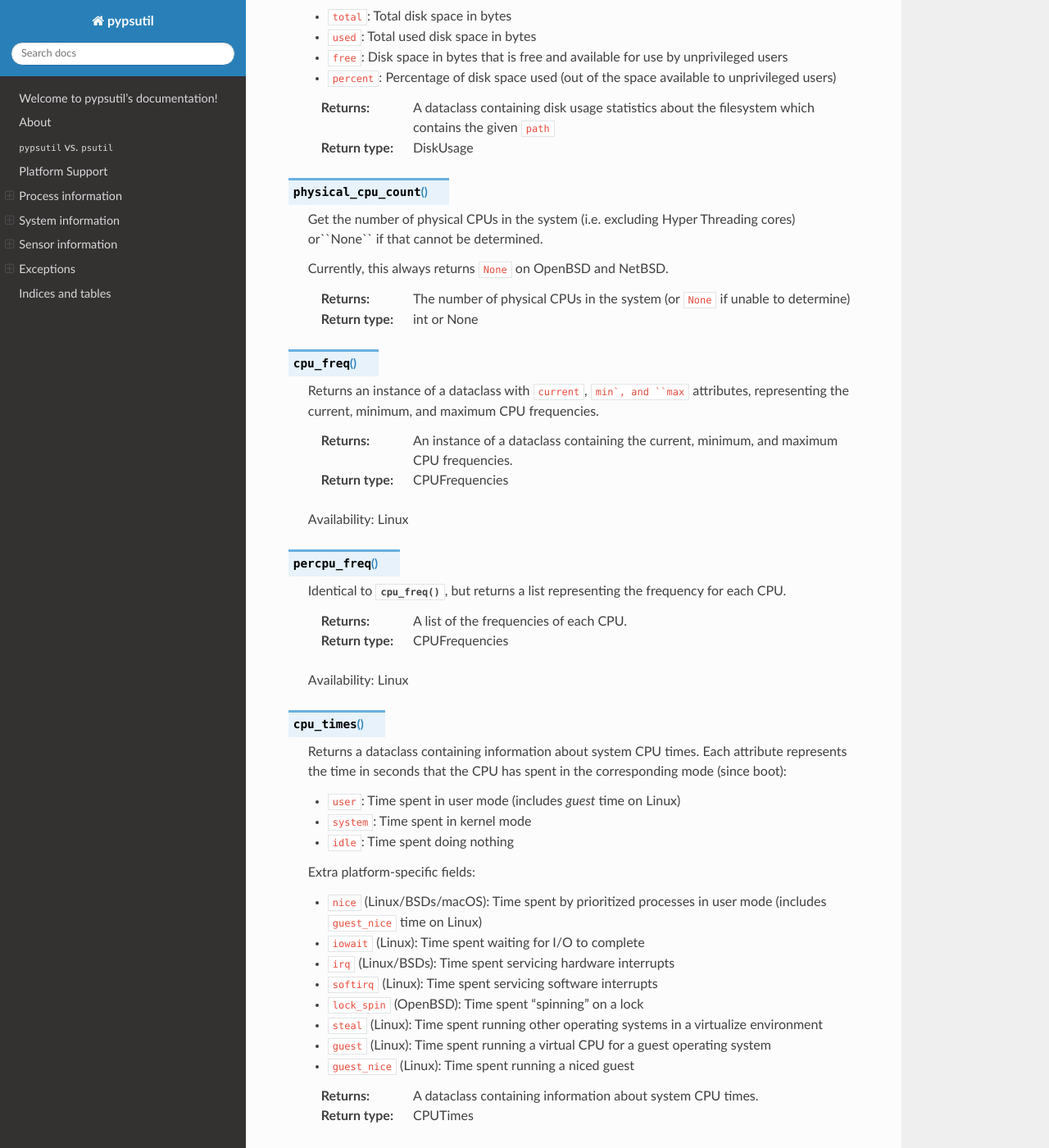
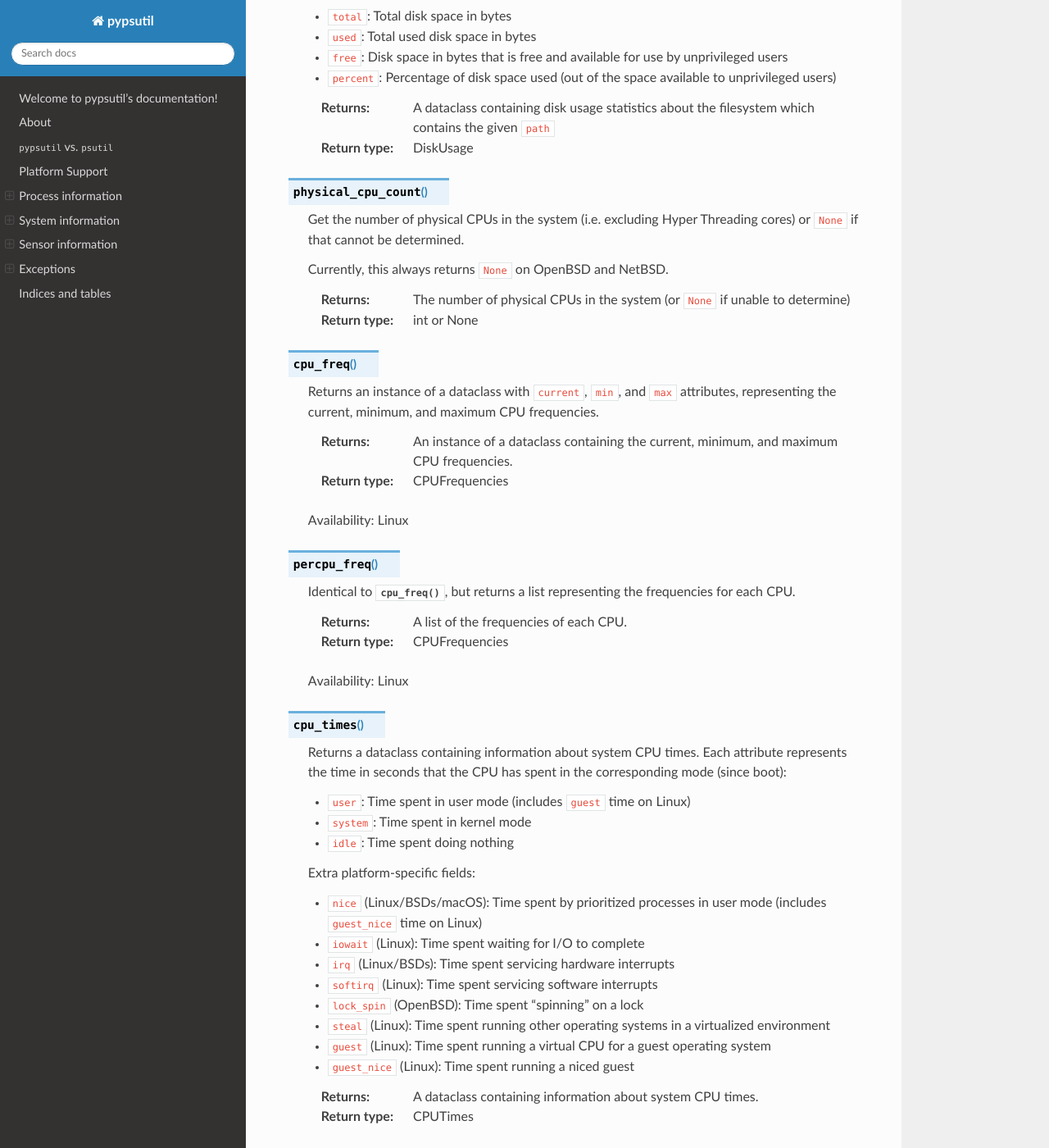
Before and after one commit to cptpcrd/pypsutil, a Sphinx documentation site: the page built from docs/index.rst, in a window 1280 px wide and 1400 px high, scrolled down 15062 px. Shown: the whole window at 82% size. Built offline with Sphinx 7.4.7 and the Read the Docs theme 2.0.0, drawn with Linux system fonts in a browser that asks for light colours.

Commit message:
docs: Fix typos

```diff
--- a/docs/index.rst
+++ b/docs/index.rst
@@ -714,7 +714,7 @@ System information
 
 .. py:function:: physical_cpu_count()
 
-   Get the number of physical CPUs in the system (i.e. excluding Hyper Threading cores) or``None``
+   Get the number of physical CPUs in the system (i.e. excluding Hyper Threading cores) or ``None``
    if that cannot be determined.
 
    Currently, this always returns ``None`` on OpenBSD and NetBSD.
@@ -724,7 +724,7 @@ System information
 
 .. py:function:: cpu_freq()
 
-   Returns an instance of a dataclass with ``current``, ``min`, and ``max`` attributes, representing
+   Returns an instance of a dataclass with ``current``, ``min``, and ``max`` attributes, representing
    the current, minimum, and maximum CPU frequencies.
 
    :return: An instance of a dataclass containing the current, minimum, and maximum CPU frequencies.
@@ -735,7 +735,7 @@ System information
 
 .. py:function:: percpu_freq()
 
-   Identical to :py:func:`cpu_freq()`, but returns a list representing the frequency for each CPU.
+   Identical to :py:func:`cpu_freq()`, but returns a list representing the frequencies for each CPU.
 
    :return: A list of the frequencies of each CPU.
    :rtype: CPUFrequencies
@@ -748,7 +748,7 @@ System information
    Returns a dataclass containing information about system CPU times. Each attribute represents the
    time in seconds that the CPU has spent in the corresponding mode (since boot):
 
-   - ``user``: Time spent in user mode (includes `guest` time on Linux)
+   - ``user``: Time spent in user mode (includes ``guest`` time on Linux)
    - ``system``: Time spent in kernel mode
    - ``idle``: Time spent doing nothing
 
@@ -760,7 +760,7 @@ System information
    - ``irq`` (Linux/BSDs): Time spent servicing hardware interrupts
    - ``softirq`` (Linux): Time spent servicing software interrupts
    - ``lock_spin`` (OpenBSD): Time spent "spinning" on a lock
-   - ``steal`` (Linux): Time spent running other operating systems in a virtualize environment
+   - ``steal`` (Linux): Time spent running other operating systems in a virtualized environment
    - ``guest`` (Linux): Time spent running a virtual CPU for a guest operating system
    - ``guest_nice`` (Linux): Time spent running a niced guest
 
```
